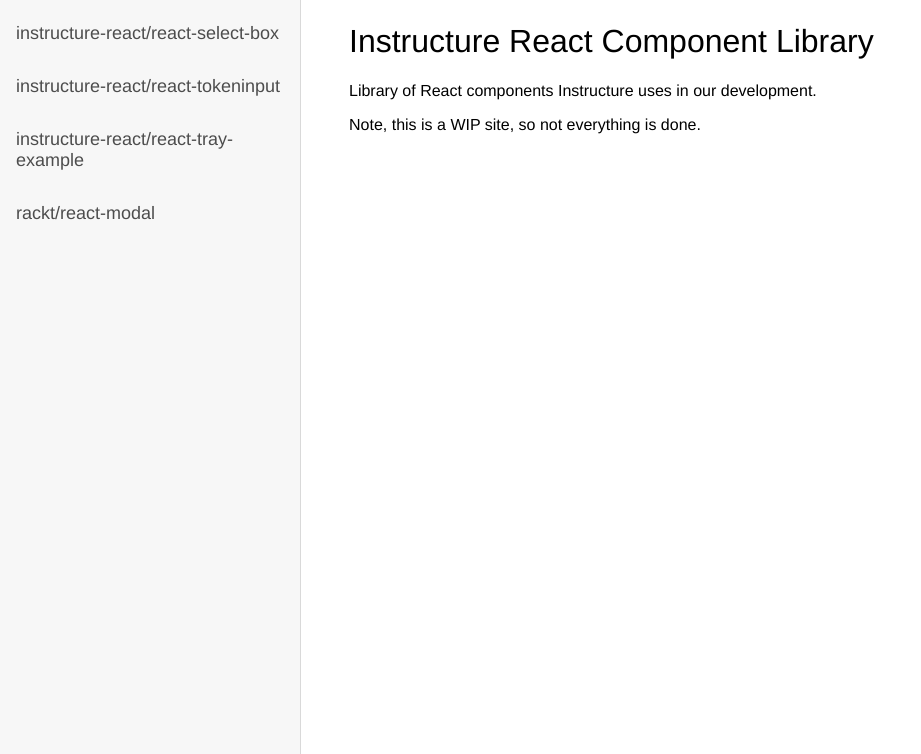
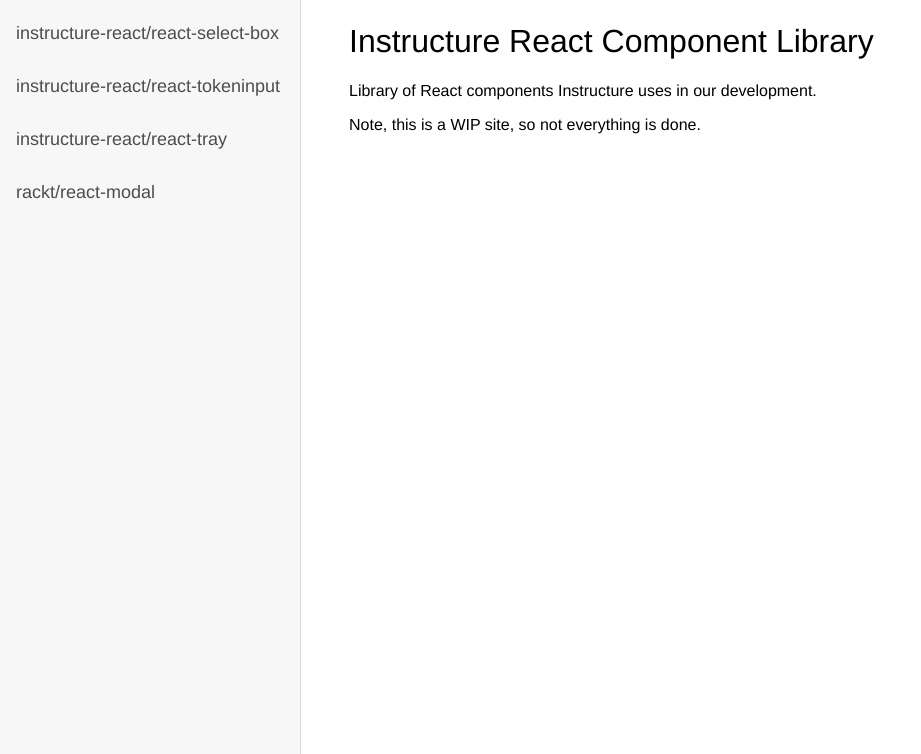
Before and after one commit to instructure-react/library, a website: page index.html in a window 1280 px wide. Shown: the part 46-800 px from the top of the page, without its empty margins (0-921 px from the left). Drawn offline with Linux system fonts and the light colour scheme.

Commit message:
adding react-tray

```diff
--- a/config.json
+++ b/config.json
@@ -4,6 +4,6 @@
     "instructure-react/react-menu",
     "instructure-react/react-tokeninput",
     "instructure-react/react-select-box",
-    "instructure-react/react-tray-example"
+    "instructure-react/react-tray"
   ]
 }
--- a/index.html
+++ b/index.html
@@ -126,8 +126,8 @@
     </a>
   </li>
     <li>
-      <a href="https://instructure-react.github.io/react-tray-example" target="doc-frame" class="main-link">instructure-react/react-tray-example</a>
-      <a href="https://github.com/instructure-react/react-tray-example" class="repository-link">
+      <a href="https://instructure-react.github.io/react-tray" target="doc-frame" class="main-link">instructure-react/react-tray</a>
+      <a href="https://github.com/instructure-react/react-tray" class="repository-link">
         <svg version="1.1" xmlns="http://www.w3.org/2000/svg" xmlns:xlink="http://www.w3.org/1999/xlink" x="0px" y="0px"
         width="24px" height="24px" viewBox="0 0 512 512" enable-background="new 0 0 512 512" xml:space="preserve">
         <path id="github-2-circle-outline-icon" d="M256,90c44.34,0,86.026,17.267,117.38,48.62C404.733,169.974,422,211.66,422,256
```
